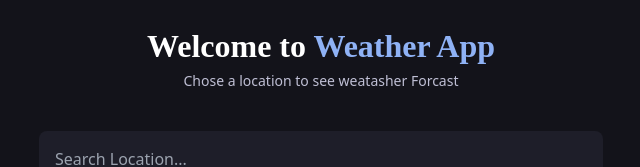
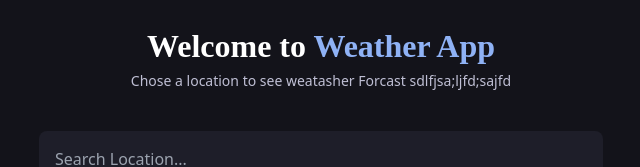
Before and after one commit to alikigithub/weatherApp, a React (Vite) app: page / in a window 1280 px wide. Shown: the part 202-369 px from the top of the page, without its empty margins (319-959 px from the left). Built offline with nearby package versions, Linux system fonts and the light colour scheme.

Commit message:
feat:fixes

```diff
--- a/src/components/HomeHeader.tsx
+++ b/src/components/HomeHeader.tsx
@@ -10,7 +10,7 @@ const HomeHeader = () => {
           Welcome to <span className="md:text-bluelight">Weather App</span>
         </h1>
         <p className="text-BaseGray mb-10 text-[14px]">
-          Chose a location to see weatasher Forcast
+          Chose a location to see weatasher Forcast sdlfjsa;ljfd;sajfd
         </p>
       </section>
     </div>
```
